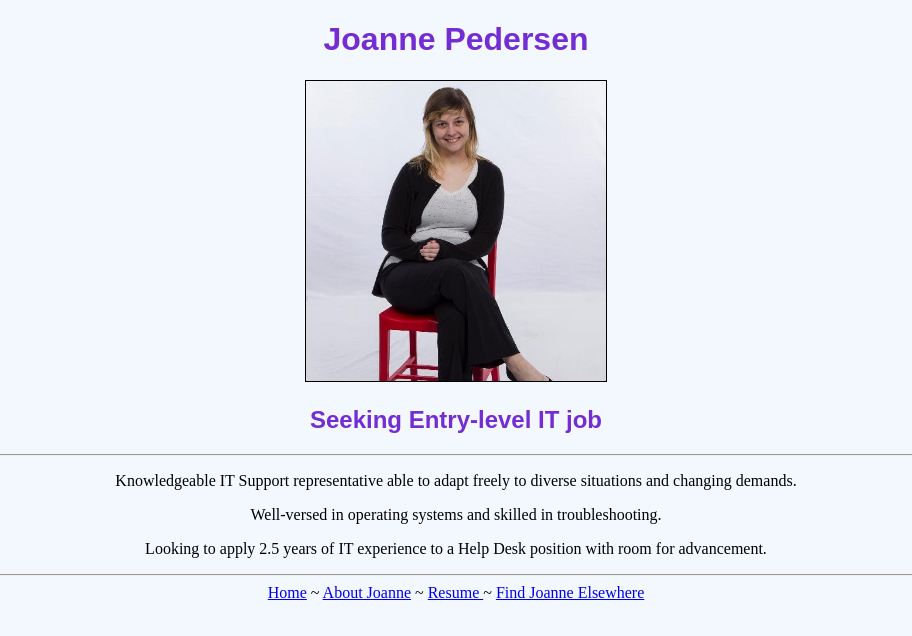
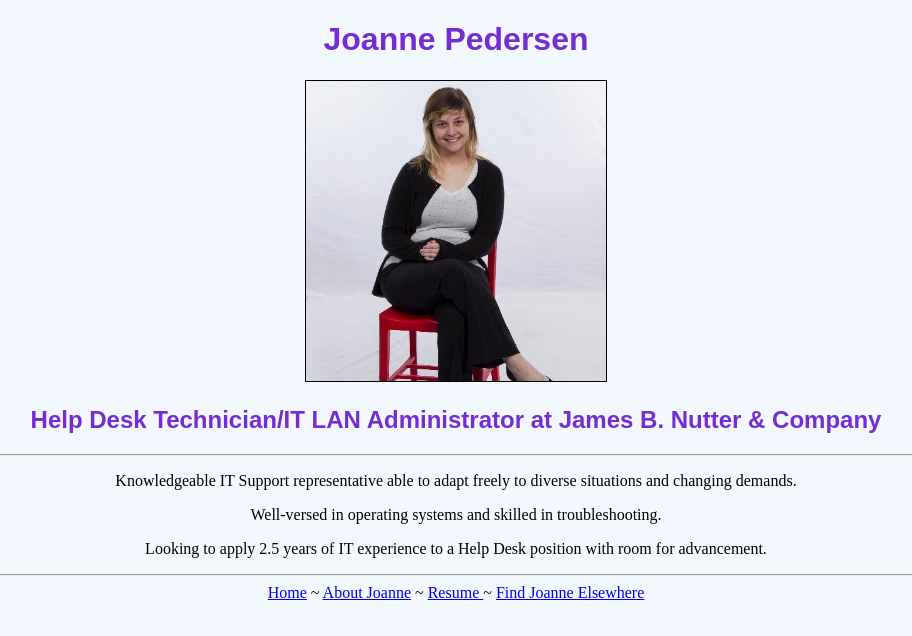
Before and after one commit to joanne-pedersen/joanne-pedersen-githubio, a plain HTML site: page index.html in a window 1280 px wide. Shown: the whole page, without its empty margins (184-1096 px from the left). Drawn offline with Linux system fonts and the light colour scheme.

Commit message:
Update index.html

```diff
--- a/index.html
+++ b/index.html
@@ -8,7 +8,7 @@
 
 <h1 style="color:#742dd2;"><font face="sans-serif"><center>Joanne Pedersen</center></h1>
 <center><img src="me.jpg" height="300px" width="300px" border="1px" alt="joanne"><center>
-<h2 style="color:#742dd2;"><font face="sans-serif"><center>Seeking Entry-level IT job</center></h2>
+<h2 style="color:#742dd2;"><font face="sans-serif"><center>Help Desk Technician/IT LAN Administrator at James B. Nutter & Company</center></h2>
   <hr />
 <p><font face="serif">Knowledgeable IT Support representative able to adapt freely to diverse situations and changing demands.</p>
   <p><font face="serif"> Well-versed in operating systems and skilled in troubleshooting.</p>
```
